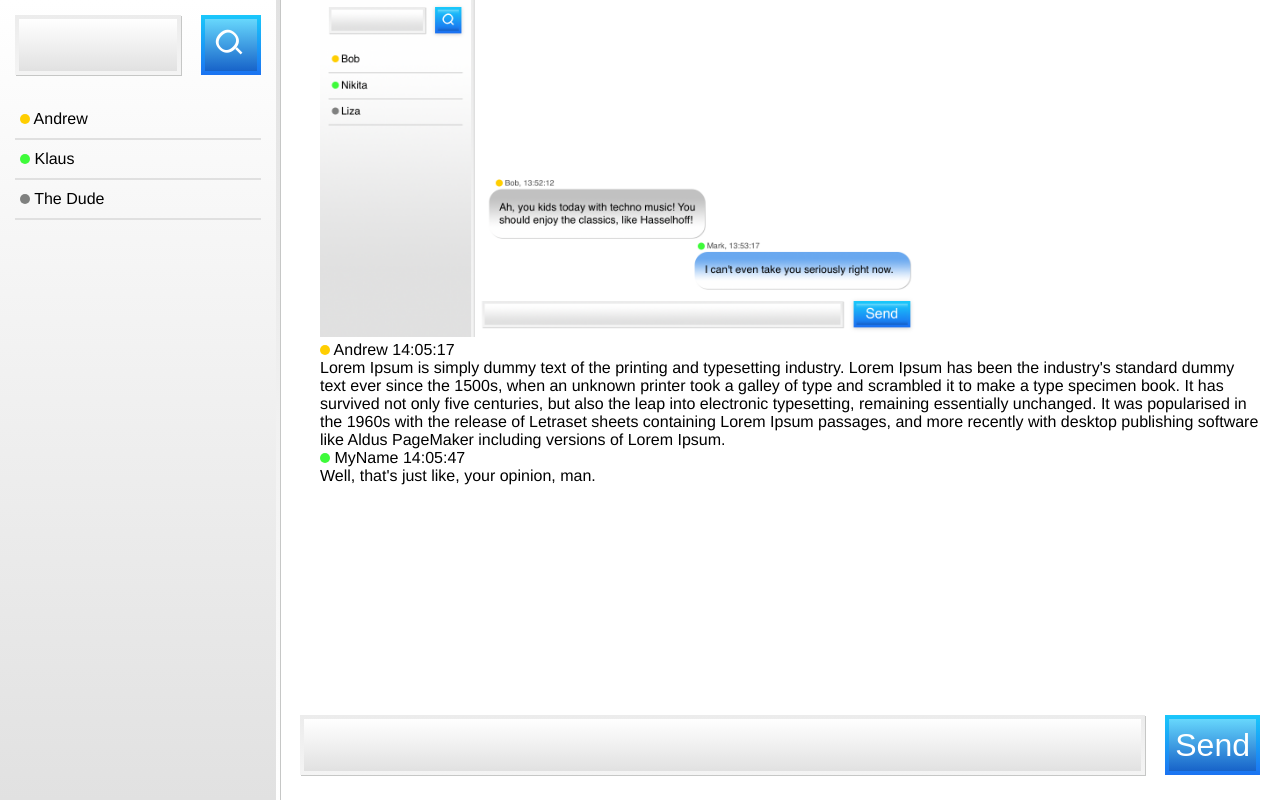
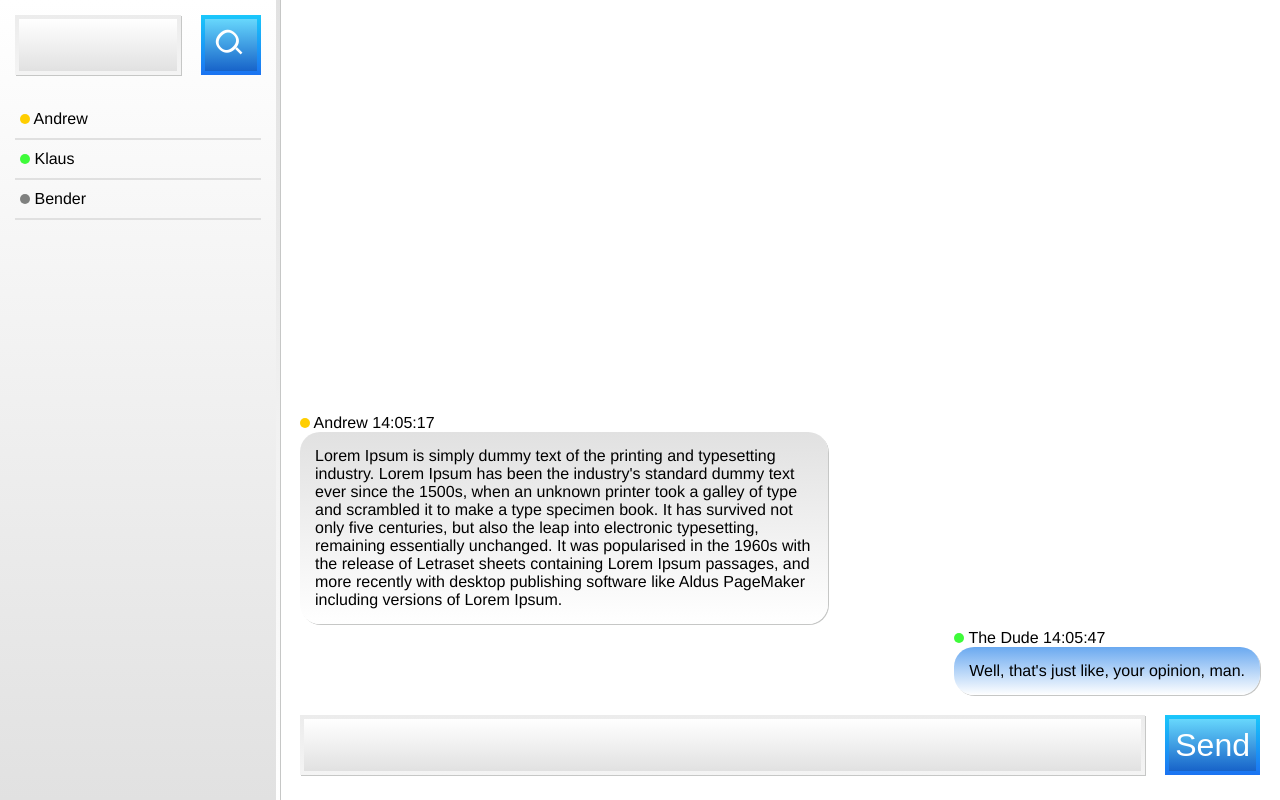
Before and after one commit to ErnestTheBest/chatApp, a plain HTML site: page chat.html in a window 1280 px wide. Drawn offline with Linux system fonts and the light colour scheme.

Commit message:
Chat page design kinda completed.

```diff
--- a/chat.html
+++ b/chat.html
@@ -33,14 +33,14 @@
                     </li>
                     <li>
                         <div class="status-offline"></div>
-                        <span>The Dude</span>
+                        <span>Bender</span>
                     </li>
                 </ul>
             </div>
         </div>
         <div class="chat">
             <div class="content-window">
-                <img src="task/chat.png" width="600">
+                <!-- <img src="task/chat.png" width="600"> -->
                 <div class="not-my-message">
                     <div class="status-away"></div>
                     <span>Andrew</span>
@@ -58,7 +58,7 @@
                 <div class="my-message">
                     <div class="message-info">
                         <div class="status-online"></div>
-                        <span>MyName</span>
+                        <span>The Dude</span>
                         <time>14:05:47</time>
                         <div class="message">
                             Well, that's just like, your opinion, man.
--- a/styles/chat.css
+++ b/styles/chat.css
@@ -127,10 +127,52 @@ body {
 }
 
 .content-window {
-    padding: 0 20px 0 40px;
+    display: flex;
+    flex-direction: column;
+    justify-content: flex-end;
+    padding: 0 20px 0 20px;
 }
 
 .content-window>div {
-    position: relative;
-    bottom: 0;
+    margin-top: 5px;
+    max-width: 55%;
 }
+
+.not-my-message {
+    float:left;
+}
+.not-my-message .message{
+    float:left;
+    background: linear-gradient(#e1e1e1, #ffffff);
+}
+
+.my-message {
+    margin-left: auto;
+}
+
+.my-message .message{
+
+    background: linear-gradient(#6aa9f0, #ffffff);
+}
+
+.message {
+    border-radius: 20px;
+    box-shadow: 1px 1px #c6c7c6;
+    padding: 15px;
+}
+
+@media screen and (max-width: 800px) {
+    .contacts-box {
+        display: none;
+    }
+
+    .content-window>div {
+        max-width: 65%;
+    }
+}
+
+@media screen and (max-width: 650px) {
+    .content-window>div {
+        max-width: 80%;
+    }
+}
```
